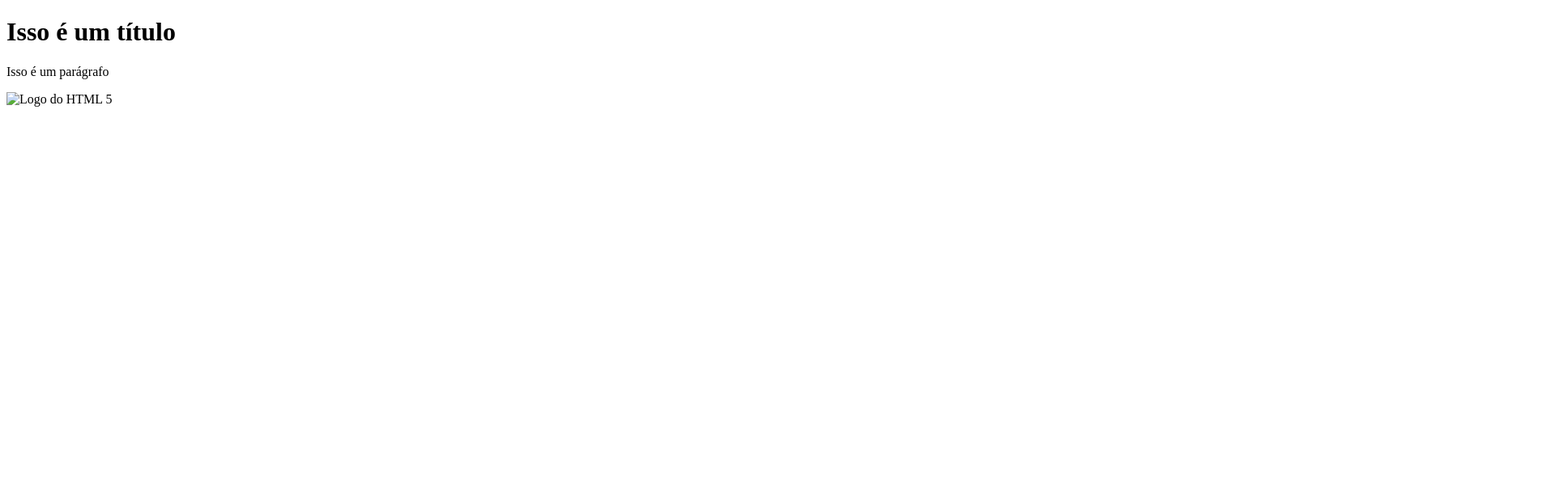
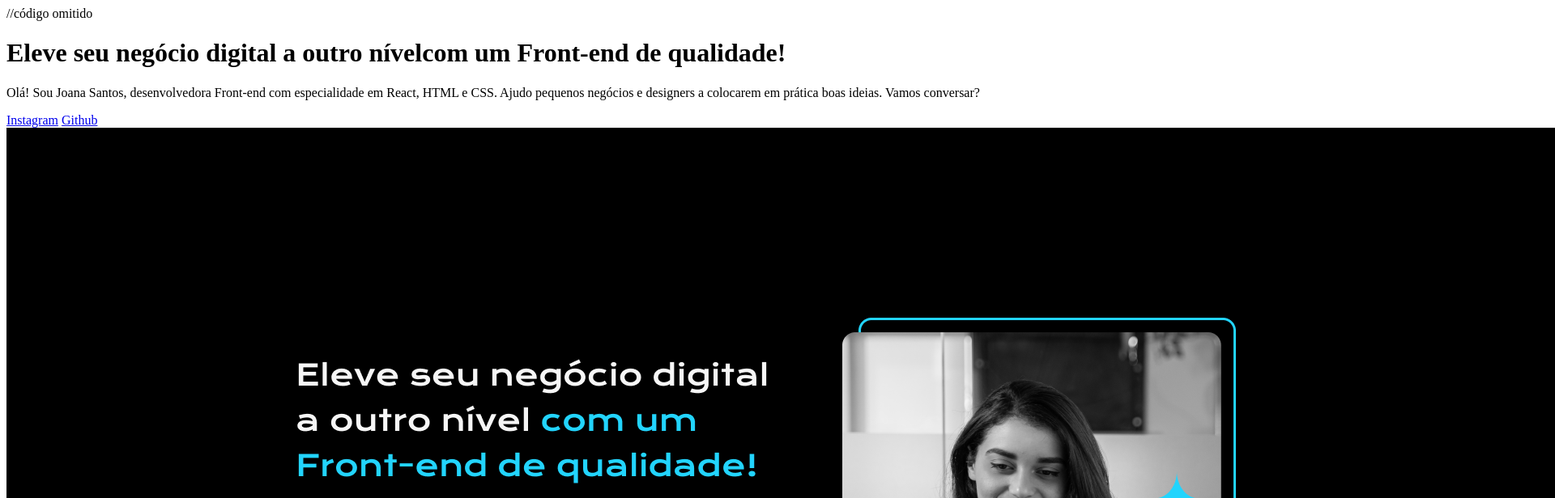
Before and after one commit to schmitt999/Inicia-o, a plain HTML site: page index.html in a window 1280 px wide. Shown: the top 616 px of the page at 81% size, 1920 px wide, since content can reach past the window. Drawn offline with Linux system fonts and the light colour scheme.

Commit message:
outra parte

```diff
--- a/index.html
+++ b/index.html
@@ -1,10 +1,17 @@
 <!DOCTYPE html>
-<html>
-<head>
-<title>Portfólio</title>
-</head>
+<html lang="pt-br">
+
+//código omitido
+
 <body>
-<h1>Isso é um título</h1>
-<p>Isso é um parágrafo</p>
-<img scr="html.png" alt="Logo do HTML 5">
+<header></header>
+<main>
+<h1>Eleve seu negócio digital a outro nível<strong>com um Front-end de qualidade!</strong></h1>
+<p>Olá! Sou Joana Santos, desenvolvedora Front-end com especialidade em React, HTML e CSS. Ajudo pequenos negócios e designers a colocarem em prática boas ideias. Vamos conversar?</p>
+<a href="https://instagran.com/rafaballerini">Instagram</a>
+<a href="https://github.com/guilhermeonrails">Github</a>
+<img src="imagem.png" alt="Foto da Joana Santos programando">
+</main>
+<footer></footer>
 </body>
+</html>
```
Also changed, not shown: html.png (deleted), imagem.png (added).
